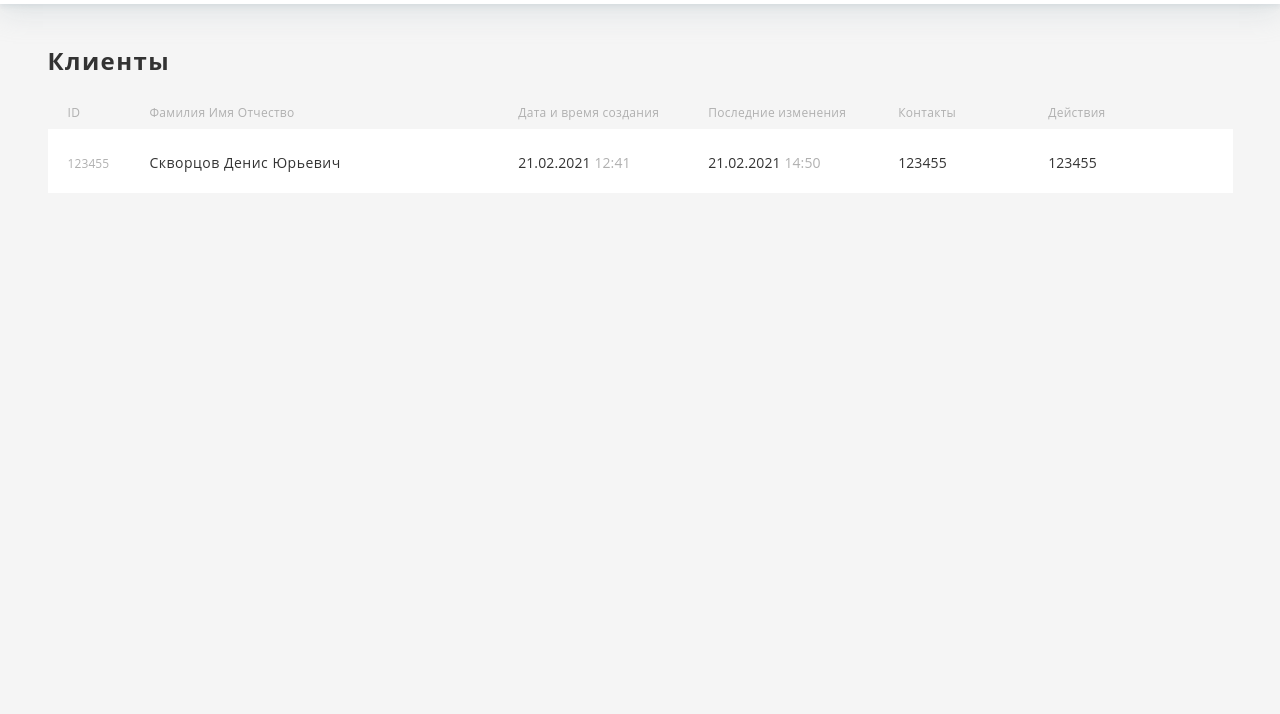
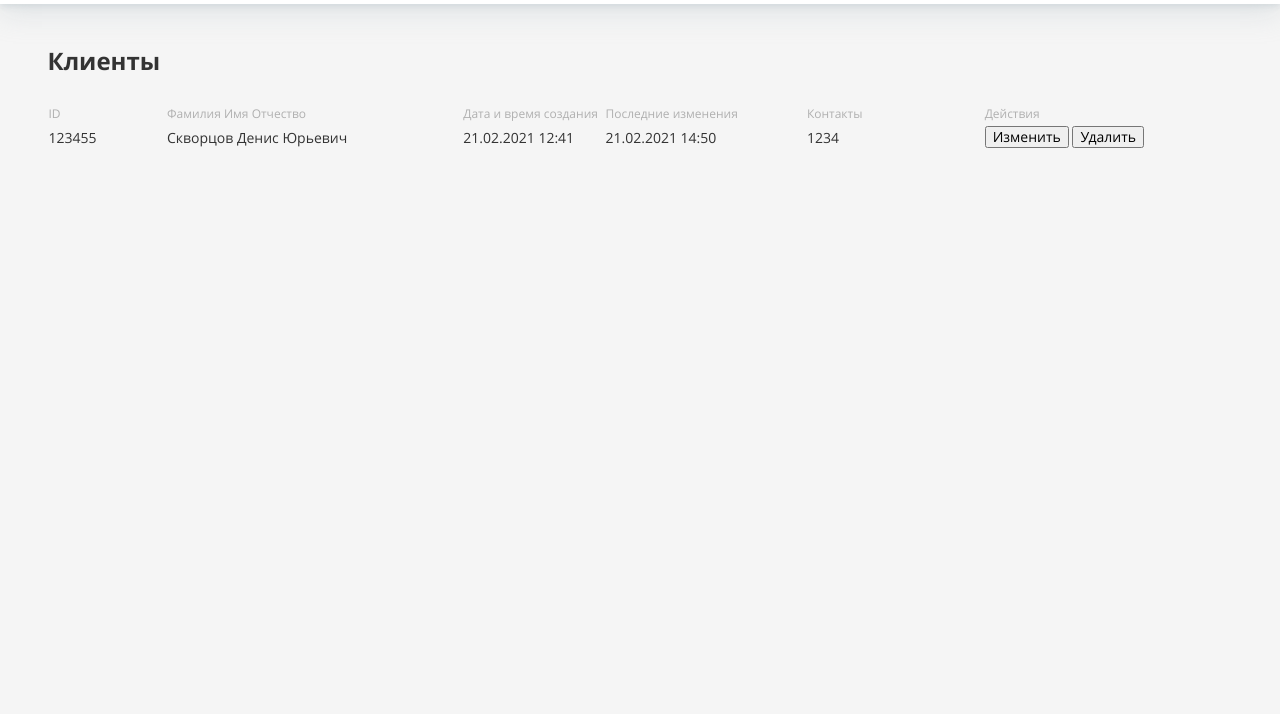
Before and after one commit to Nick8582/CRM_JavaScript, a plain HTML site: page index.html in a window 1280 px wide. Shown: the part 86-800 px from the top of the page. Drawn offline with Linux system fonts and the light colour scheme.

Commit message:
Настройка ирарихии первоначальных стилей

```diff
--- a/index.html
+++ b/index.html
@@ -6,10 +6,11 @@
   <meta http-equiv="X-UA-Compatible" content="IE=edge">
   <meta name="viewport" content="width=device-width, initial-scale=1.0">
   <title>CRM skb.</title>
-  <link rel="stylesheet" href="style.css">
+  <link rel="stylesheet" href="style/style.css">
 </head>
 
 <body>
+<h1>Skb. CRM система</h1>
 <header class="header">
   <div class="header__container">
     <img src="./img/logo.svg" alt="Логотип компании" class="header__logo">
@@ -21,53 +22,51 @@
   <section class="table">
     <div class="container">
       <h2 class="table__title">Клиенты</h2>
-      <div class="table__data">
-        <div class="table__header">
-          <a href="#" class="table__header-col">
-            <span class="col__name">ID</span>
-            <span class="col__arrow"></span>
-          </a>
-          <a href="#" class="table__header-col">
-            <span class="col__name">Фамилия Имя Отчество</span>
-            <span class="col__arrow"></span>
-          </a>
-          <a href="#" class="table__header-col">
-            <span class="col__name">Дата и время создания</span>
-            <span class="col__arrow"></span>
-          </a>
-          <a href="#" class="table__header-col">
-            <span class="col__name">Последние изменения</span>
-            <span class="col__arrow"></span>
-          </a>
-          <a href="#" class="table__header-col">
-            <span class="col__name">Контакты</span>
-          </a>
-          <a href="#" class="table__header-col">
-            <span class="col__name">Действия</span>
-          </a>
-        </div>
-        <div class="table__main">
-          <div class="table__row">
-            <div class="table__col">
-              <span class="table__id">123455</span>
-            </div>
-            <div class="table__col">
-              <span class="table__name">Скворцов Денис Юрьевич</span>
-            </div>
-            <div class="table__col table__col-date">
-              <time datetime="2021-02-21 12:41" class="table__date">21.02.2021
-                <span class="table__time">12:41</span>
-              </time>
-            </div>
-            <div class="table__col table__col-date">
-              <span class="table__date">21.02.2021</span>
-              <span class="table__time">14:50</span>
-            </div>
-            <div class="table__col">123455</div>
-            <div class="table__col">123455</div>
-          </div>
-        </div>
-      </div>
+      <table class="table__content">
+        <thead>
+          <tr>
+            <th>
+              <div class=" id th-title-id">
+                <div class="table-clients-id">ID</div>
+                <div class="table-clients-id-img table-img-id"></div>
+              </div>
+            </th>
+            <th>
+              <div class="fio th-title">
+                <div class="table-clients-fio">Фамилия Имя Отчество</div>
+                <div class="table-clients-fio-img table-img"></div>
+              </div>
+            </th>
+            <th>
+              <div class="time-creation th-title">
+                <div class="table-time-creation">Дата и время создания</div>
+                <div class="table-time-creation-img table-img"></div>
+              </div>
+            </th>
+            <th>
+              <div class="time-change th-title">
+                <div class="table-time-change">Последние изменения</div>
+                <div class="table-time-change-img table-img"></div>
+              </div>
+            </th>
+            <th class="table-contact">Контакты </th>
+            <th class="table-change">Действия</th>
+          </tr>
+        </thead>
+        <tbody class="table__main">
+          <tr>
+            <td>123455</td>
+            <td>Скворцов Денис Юрьевич</td>
+            <td>21.02.2021 12:41</td>
+            <td>21.02.2021 14:50</td>
+            <td>1234</td>
+            <td>
+              <button type="button">Изменить</button>
+              <button type="button">Удалить</button>
+            </td>
+          </tr>
+        </tbody>
+      </table>
     </div>
   </section>
 </main>
--- a/style.css
+++ /dev/null
@@ -1,148 +0,0 @@
-body {
-  font-family: 'Open Sans', sans-serif;
-  padding: 0;
-  margin: 0;
-  background-color: #F5F5F5;
-  height: 100vh;
-}
-.header {
-  background: #FFFFFF;
-  box-shadow: 0px 9.03012px 27.0904px rgba(176, 190, 197, 0.32), 0px 3.38629px 5.64383px rgba(176, 190, 197, 0.32);
-}
-
-.header__container {
-  padding: 20px 20px;
-  max-width: 1326px;
-  margin: 0 auto;
-  display: flex;
-}
-
-.header__logo {
-  margin-right: 53px;
-}
-
-.header__search {
-  border: 1px solid rgba(51, 51, 51, 0.2);
-  padding: 11px 16px;
-  max-width: 547px;
-  width: 100%;
-  font-size: 14px;
-  line-height: 19px;
-  margin: auto 0;
-  outline: none;
-}
-
-.header__search::placeholder {
-  color: #B0B0B0;
-  line-height: 19px;
-  letter-spacing: .3px;
-}
-
-.main {
-  padding-top: 20px;
-}
-.table {
-  margin: auto 20px;
-}
-.container {
-  max-width: 1185px;
-  margin: 0 auto;
-}
-
-.table__title {
-  font-weight: 700;
-  font-size: 24px;
-  line-height: 33px;
-  color: #333333;
-  letter-spacing: 1.4px;
-}
-.table__data {
-  display: flex;
-  flex-direction: column;
-  padding-top: 5px;
-}
-.table__header {
-  margin-bottom: 8px;
-}
-
-.table__header,
-.table__row {
-  padding: 0 20px;
-  width: 100%;
-  display: grid;
-  gap: 40px;
-  grid-template-columns: 42px 2fr 150px 150px 110px 1fr;
-  box-sizing: border-box;
-}
-
-.table__row {
-  background-color: #FFFFFF;
-}
-.table__header-col {
-  text-decoration: none;
-  color: #B0B0B0;
-}
-
-.col__name {
-  font-size: 12px;
-  font-weight: 400;
-  letter-spacing: .3px;
-}
-
-.table__col {
-  padding-top: 24px;
-  padding-bottom: 21px;
-}
-
-.table__id {
-  color: #B0B0B0;
-  font-weight: 400;
-  font-size: 12px;
-}
-
-.table__name {
-  color: #333333;
-  font-weight: 400;
-  font-size: 14px;
-  letter-spacing: .5px;
-}
-
-.table__data {
-  font-weight: 400;
-  font-size: 14px;
-  letter-spacing: .1px;
-  color: #333333;
-
-}
-.table__time {
-  font-weight: 400;
-  font-size: 14px;
-  color: #B0B0B0;
-}
-
-@media (max-width: 580px) {
-  .header__container {
-    justify-content: center;
-    padding: 8px 10px;
-  }
-  .header__logo {
-    margin: 0;
-    width: 24px;
-    height: 24px;
-  }
-  .header__search {
-    display: none;
-  }
-  .main {
-    padding-top: 34px;
-  }
-  .table {
-    margin: 0 10px;
-  }
-  .table__title {
-    font-size: 18px;
-    margin: 0;
-    letter-spacing: .9px;
-    line-height: 1;
-  }
-}
--- /dev/null
+++ b/style/body.css
@@ -0,0 +1,129 @@
+:root {
+  --white: #ffffff;
+  --white-black: #f5f5f5;
+  --black: #333333;
+  --text-grey: #b0b0b0;
+}
+
+@font-face {
+  font-family: 'Open Sans';
+  font-style: normal;
+  font-weight: 300;
+  src: url(../font/OpenSans-Light.woff);
+  src: url(../font/OpenSans-Light.woff2);
+}
+
+@font-face {
+  font-family: 'Open Sans';
+  font-style: normal;
+  font-weight: 400;
+  src: url(../font/OpenSans-Regular.woff);
+  src: url(../font/OpenSans-Regular.woff2);
+}
+
+@font-face {
+  font-family: 'Open Sans';
+  font-style: normal;
+  font-weight: 600;
+  src: url(../font/OpenSans-SemiBold.woff);
+  src: url(../font/OpenSans-SemiBold.woff2);
+}
+
+@font-face {
+  font-family: 'Open Sans';
+  font-style: normal;
+  font-weight: 700;
+  src: url(../font/OpenSans-Bold.woff);
+  src: url(../font/OpenSans-Bold.woff2);
+}
+
+@font-face {
+  font-family: 'Open Sans';
+  font-style: italic;
+  src: url(../font/OpenSans-Italic.woff);
+  src: url(../font/OpenSans-Italic.woff2);
+}
+
+body {
+  min-width: 320px;
+  font-size: 14px;
+  font-weight: 400;
+  line-height: 19px;
+  height: 100vh;
+  background-color: var(--white-black);
+  color: var(--black);
+  font-family: 'Open Sans', 'sans-serif';
+}
+
+h1 {
+  position: absolute;
+  width: 1px;
+  height: 1px;
+  margin: -1px;
+  padding: 0;
+  overflow: hidden;
+  border: 0;
+  clip: rect(0 0 0 0);
+}
+
+h3 {
+  font-weight: 700;
+  font-size: 18px;
+  line-height: 25px;
+}
+
+h1, h2, h3, h4, h5, h6, p {
+  margin: 0;
+}
+
+a {
+  color: var(--black);
+}
+
+.container {
+  max-width: 1185px;
+  margin: 0 auto;
+  padding-left: 20px;
+  padding-right: 20px;
+}
+
+th {
+  font-weight: 400;
+  font-size: 12px;
+  line-height: 16px;
+  color: var(--text-grey);
+  text-align: left;
+  cursor: pointer;
+}
+
+tr th:nth-child(1),
+td:nth-child(1) {
+  width: 10%;
+  cursor: pointer;
+}
+
+tr th:nth-child(2),
+td:nth-child(2) {
+  width: 25%;
+  cursor: pointer;
+}
+
+tr th:nth-child(3),
+td:nth-child(3) {
+  width: 12%
+}
+
+tr th:nth-child(4),
+td:nth-child(4) {
+  width: 17%
+}
+
+tr th:nth-child(5),
+td:nth-child(5) {
+  width: 15%
+}
+
+tr th:nth-child(6),
+td:nth-child(6) {
+  width: 21%;
+}
--- /dev/null
+++ b/style/header.css
@@ -0,0 +1,59 @@
+.header {
+  background: #FFFFFF;
+  box-shadow: 0 9px 27px rgba(176, 190, 197, 0.32), 0 3px 6px rgba(176, 190, 197, 0.32);
+}
+
+.header__container {
+  padding: 20px 20px;
+  max-width: 1326px;
+  margin: 0 auto;
+  display: flex;
+}
+
+.header__logo {
+  margin-right: 53px;
+}
+
+.header__search {
+  border: 1px solid rgba(51, 51, 51, 0.2);
+  padding: 11px 16px;
+  max-width: 547px;
+  width: 100%;
+  font-size: 14px;
+  line-height: 19px;
+  margin: auto 0;
+  outline: none;
+}
+
+.header__search::placeholder {
+  color: #B0B0B0;
+  line-height: 19px;
+  letter-spacing: 0.3px;
+}
+
+@media (max-width: 580px) {
+  .header__container {
+    justify-content: center;
+    padding: 8px 10px;
+  }
+  .header__logo {
+    margin: 0;
+    width: 24px;
+    height: 24px;
+  }
+  .header__search {
+    display: none;
+  }
+  .main {
+    padding-top: 34px;
+  }
+  .table {
+    margin: 0 10px;
+  }
+  .table__title {
+    font-size: 18px;
+    margin: 0;
+    letter-spacing: 0.9px;
+    line-height: 1;
+  }
+}
--- /dev/null
+++ b/style/main.css
@@ -0,0 +1,3 @@
+.main {
+  padding-top: 40px;
+}
--- /dev/null
+++ b/style/style.css
@@ -0,0 +1,5 @@
+@import url('./normalize.css');
+@import url('./body.css');
+@import url('./header.css');
+@import url('./main.css');
+@import url('./table.css');
--- /dev/null
+++ b/style/table.css
@@ -0,0 +1,18 @@
+.table {
+  margin: auto 20px;
+}
+
+.table__title {
+  font-weight: 700;
+  font-size: 24px;
+  line-height: 33px;
+  color: var(--black);
+  letter-spacing: 0px;
+}
+
+.table__content {
+  width          : 100%;
+  margin-top     : 26px;
+  border-collapse: separate;
+  border-spacing : 0px 2px;
+}
```
Also changed, not shown: font/OpenSans-Bold.woff (added), font/OpenSans-Bold.woff2 (added), font/OpenSans-Italic.woff (added), font/OpenSans-Italic.woff2 (added), font/OpenSans-Light.woff (added), font/OpenSans-Light.woff2 (added), font/OpenSans-Regular.woff (added), font/OpenSans-Regular.woff2 (added), font/OpenSans-SemiBold.woff (added), font/OpenSans-SemiBold.woff2 (added), style/normalize.css (added), 1 other file.
